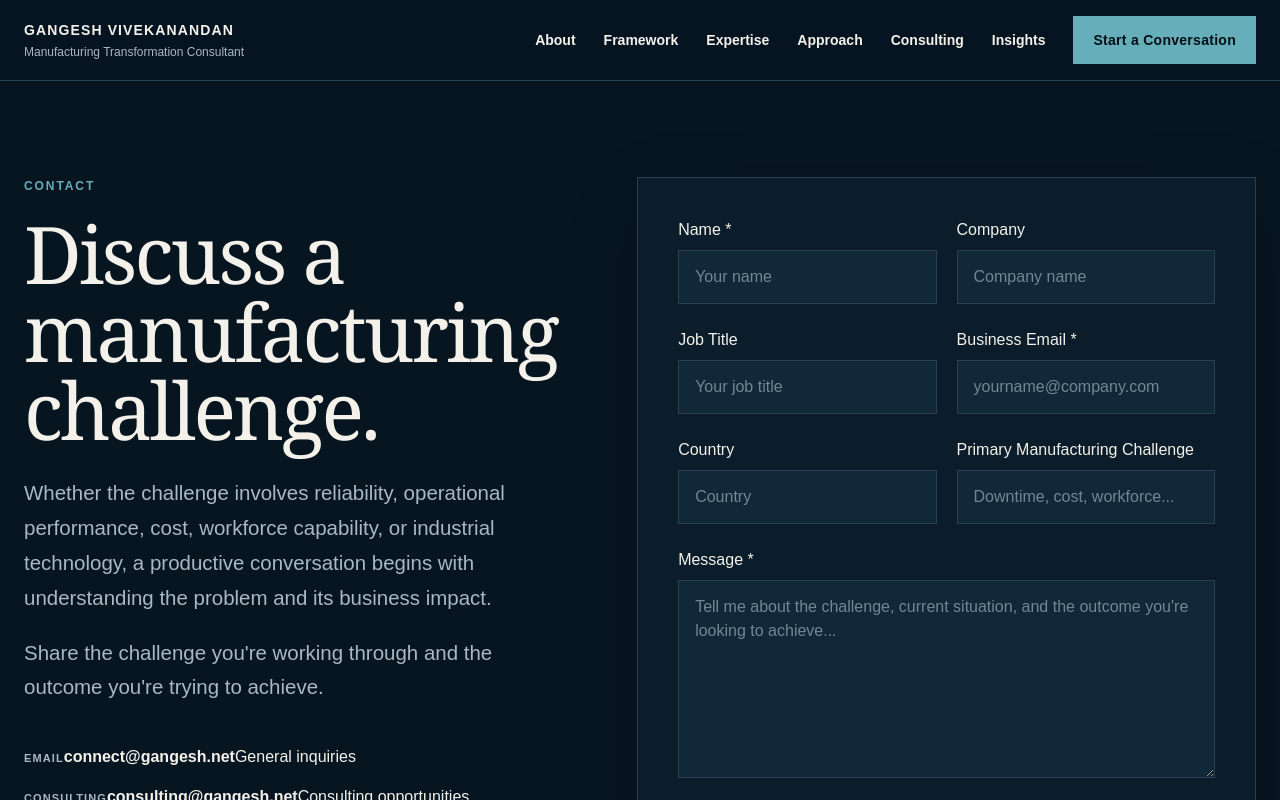
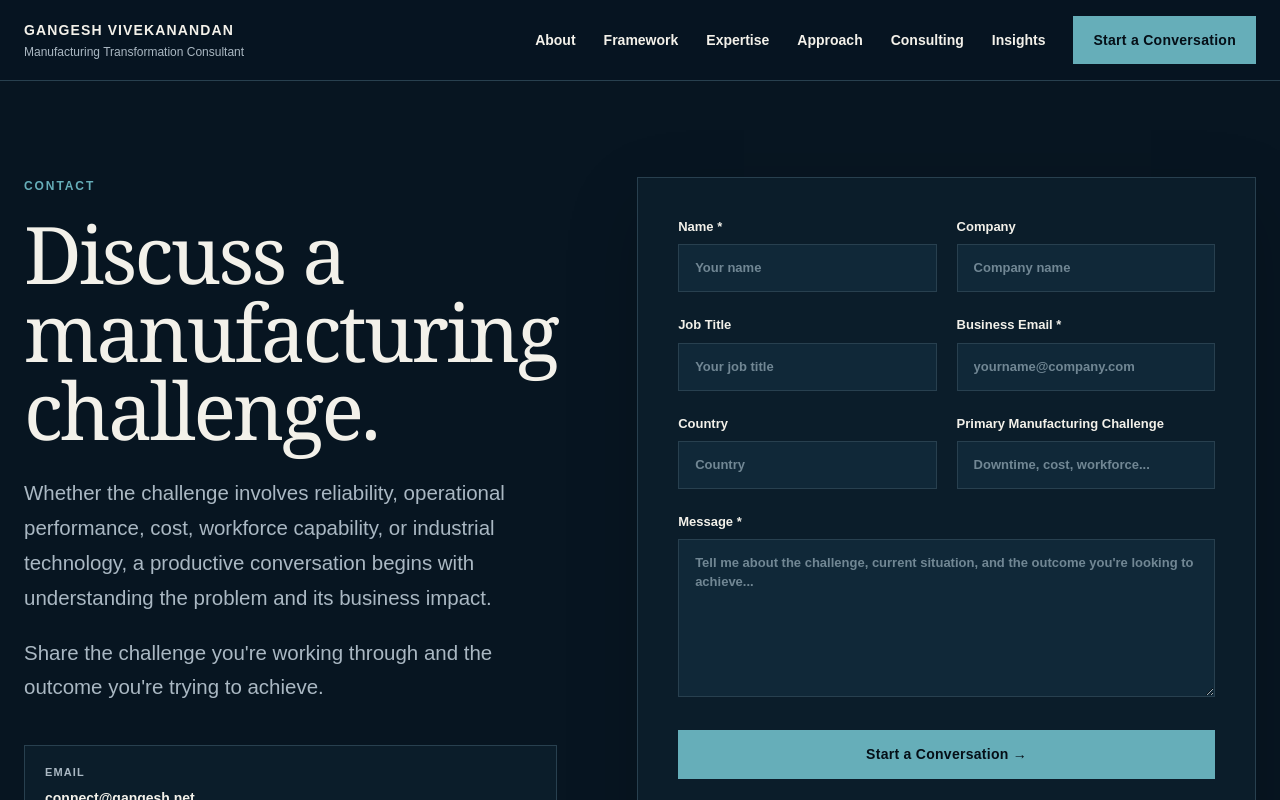
Before and after one commit to gangeshr23-max/gangesh-net, a Next.js app: page /contact in a window 1280 px wide. Shown: the top 800 px of the page. Built offline with nearby package versions, Linux system fonts and the light colour scheme.

Commit message:
Harden global dark theme and form styling

```diff
--- a/src/app/globals.css
+++ b/src/app/globals.css
@@ -1,33 +1,31 @@
 @import "tailwindcss";
 
 :root {
-  /* GANGESH.NET — DARK INDUSTRIAL EXECUTIVE PALETTE */
   --ink: #f3f1ea;
   --muted: #aab8c3;
-
   --paper: #071521;
   --paper-2: #0b1d2a;
   --white: #102838;
-
   --line: #28404f;
-
   --accent: #66aeb9;
   --accent-2: #8fb8c2;
-
   --deep: #050f17;
   --surface-raised: #102838;
 }
 
 * { box-sizing: border-box; }
-html { scroll-behavior: smooth; }
+html { scroll-behavior: smooth; background: var(--paper); }
 body {
   margin: 0;
   color: var(--ink);
   background: var(--paper);
   font-family: Arial, Helvetica, sans-serif;
   -webkit-font-smoothing: antialiased;
+  text-rendering: optimizeLegibility;
 }
 a { color: inherit; text-decoration: none; }
+button, input, textarea, select { font: inherit; }
+input, textarea, select { color-scheme: dark; }
 ::selection { background: var(--accent); color: var(--deep); }
 
 .shell { max-width: 1280px; margin: 0 auto; padding: 0 24px; }
@@ -38,12 +36,18 @@ a { color: inherit; text-decoration: none; }
 .rule { border-color: var(--line); }
 .btn-primary { display:inline-flex; align-items:center; justify-content:center; gap:.5rem; background:var(--accent); color:var(--deep); padding:14px 20px; font-weight:700; font-size:14px; letter-spacing:.02em; transition:.2s ease; }
 .btn-primary:hover { background:#82c0ca; transform:translateY(-1px); }
+.btn-primary:focus-visible, .btn-secondary:focus-visible, a:focus-visible { outline:2px solid var(--accent); outline-offset:3px; }
 .btn-secondary { display:inline-flex; align-items:center; justify-content:center; gap:.5rem; border:1px solid var(--line); color:var(--ink); padding:13px 20px; font-weight:700; font-size:14px; transition:.2s ease; }
-.btn-secondary:hover { background:var(--white); border-color:var(--accent); }
+.btn-secondary:hover { background:var(--surface-raised); border-color:var(--accent); }
 .section { padding: 96px 0; }
 .section-tight { padding: 72px 0; }
 .card-line { border-top:1px solid var(--line); padding-top:22px; }
 .smallcaps { text-transform:uppercase; letter-spacing:.1em; font-size:11px; font-weight:700; color:var(--muted); }
+.form-label { color:var(--ink); font-size:13px; line-height:1.4; font-weight:700; }
+.contact-card { display:flex; flex-direction:column; gap:.45rem; border:1px solid var(--line); background:var(--paper-2); padding:18px 20px; transition:.2s ease; }
+.contact-card strong { color:var(--ink); font-size:14px; }
+.contact-card > span:last-child { color:var(--muted); font-size:12px; }
+a.contact-card:hover { border-color:var(--accent); background:var(--surface-raised); }
 
 @media (max-width: 768px) {
   .shell { padding: 0 18px; }
```
